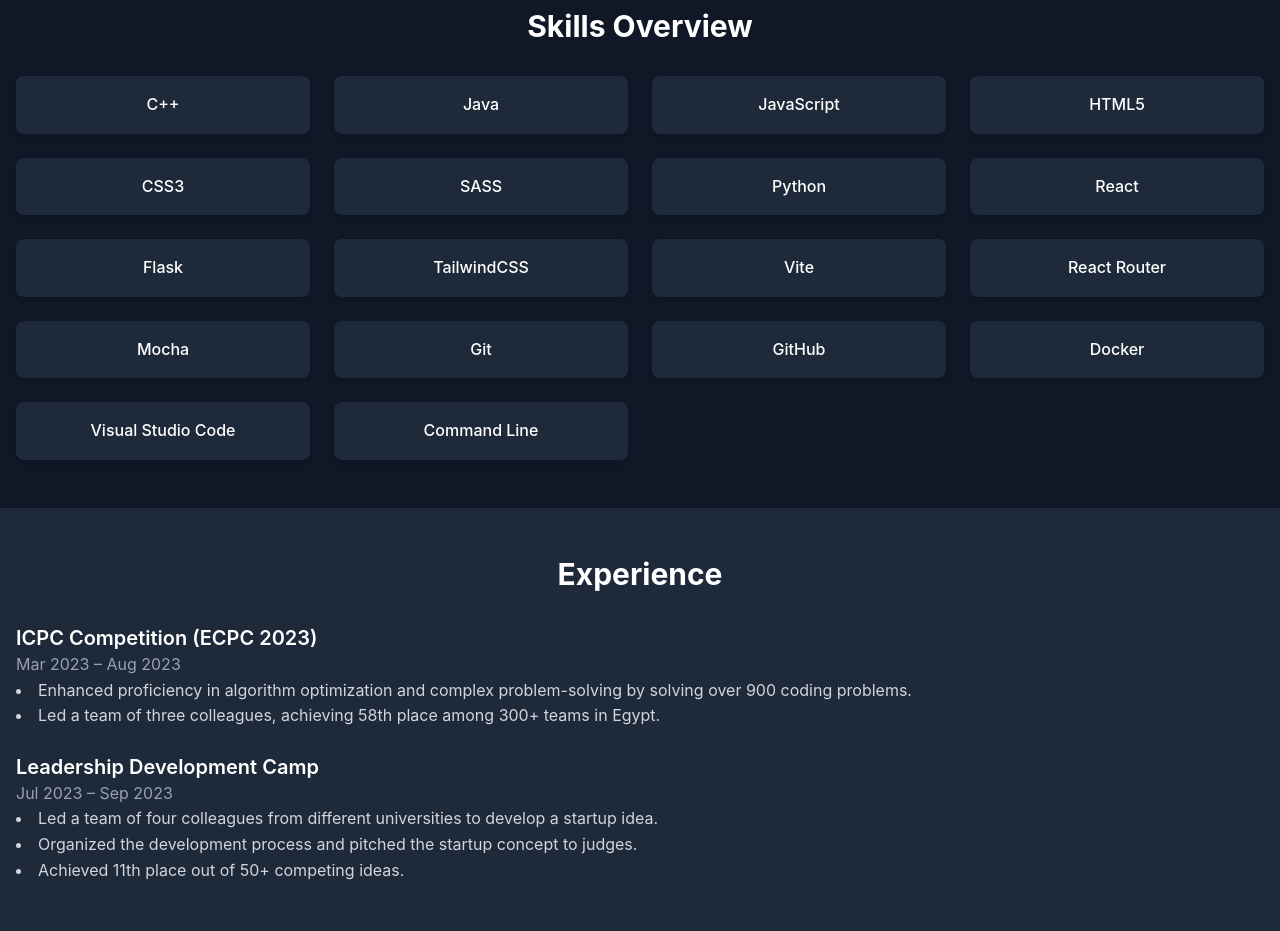
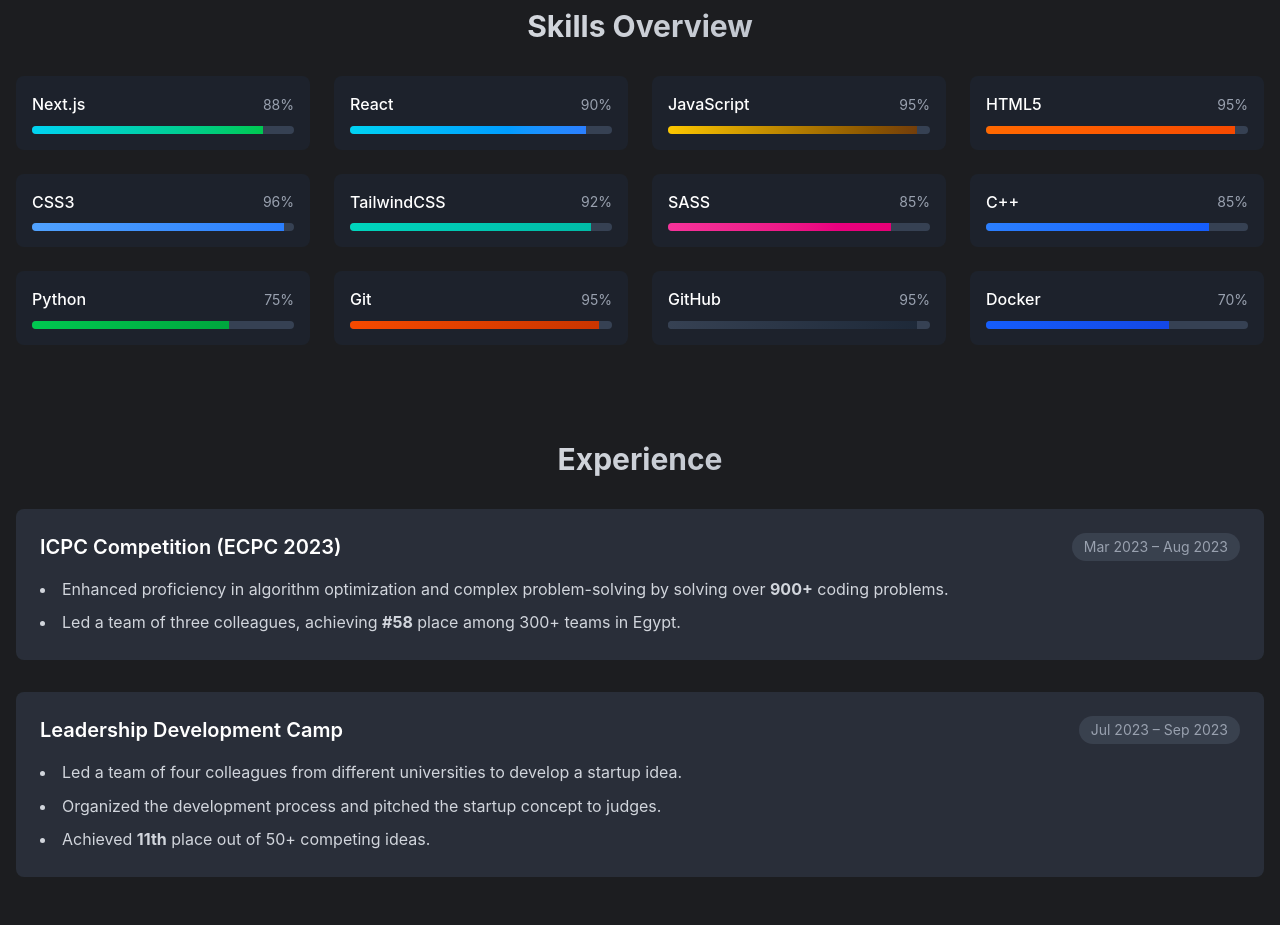
Before and after one commit to Abdulrahman-Nasser0/portifolio-nextjs, a Next.js app: page /about in a window 1280 px wide. Shown: the part 840-1771 px from the top of the page. Built offline with nearby package versions, Linux system fonts and the light colour scheme.

Commit message:
About page full styling + content for the other pages

```diff
--- a/src/app/(in-progress)/about/page.jsx
+++ b/src/app/(in-progress)/about/page.jsx
@@ -1,8 +1,47 @@
 'use client';
 
 import Image from 'next/image';
+import { useState, useEffect, useRef } from 'react';
 
 export default function About() {
+  const [skillsInView, setSkillsInView] = useState(false);
+  const skillsRef = useRef(null);
+
+  const skills = [
+    { name: "Next.js", level: 88, color: "from-cyan-400 to-green-500" },
+    { name: "React", level: 90, color: "from-cyan-400 to-blue-500" },
+    { name: "JavaScript", level: 95, color: "from-yellow-400 to-yellow-900" },
+    { name: "HTML5", level: 95, color: "from-orange-500 to-orange-600" },
+    { name: "CSS3", level: 96, color: "from-blue-400 to-blue-500" },
+    { name: "TailwindCSS", level: 92, color: "from-teal-400 to-teal-500" },
+    { name: "SASS", level: 85, color: "from-pink-500 to-pink-600" },
+    { name: "C++", level: 85, color: "from-blue-500 to-blue-600" },
+    { name: "Python", level: 75, color: "from-green-500 to-green-600" },
+    { name: "Git", level: 95, color: "from-orange-600 to-orange-700" },
+    { name: "GitHub", level: 95, color: "from-gray-700 to-gray-800" },
+    { name: "Docker", level: 70, color: "from-blue-600 to-blue-700" },
+  ];
+
+  useEffect(() => {
+    const observer = new IntersectionObserver(
+      ([entry]) => {
+        if (entry.isIntersecting) {
+          setSkillsInView(true);
+        }
+      },
+      { threshold: 0.1 }
+    );
+
+    if (skillsRef.current) {
+      observer.observe(skillsRef.current);
+    }
+
+    return () => {
+      if (skillsRef.current) {
+        observer.unobserve(skillsRef.current);
+      }
+    };
+  }, []);
   return (
     <main className="min-h-screen text-white bg-[var(--color-text)] animate-bgEnter">
       <div className="container mx-auto px-4 flex flex-col lg:flex-row items-center gap-8 pt-[7rem] md:pt-[10rem] min-h-screen">
@@ -18,50 +57,42 @@
         </div>
 
         {/* Text Section */}
-        <div className="lg:w-1/2 text-center lg:text-left">
-          <h1 className="text-4xl font-bold mb-4">About Me</h1>
-          <p className="text-lg leading-relaxed">
-            Hi, I'm Abdulrahman, a passionate frontend developer with a knack for creating visually stunning and user-friendly web applications. I specialize in React and TailwindCSS, and I love bringing ideas to life through code.
-          </p>
-          <p className="text-lg leading-relaxed mt-4">
-            When I'm not coding, you can find me exploring new technologies, reading about design trends, or enjoying a good cup of coffee.
-          </p>
-          <p className="text-lg leading-relaxed mt-4">
-            I am currently pursuing a Bachelor's Degree in Computer Science at Assiut University, with a GPA of 3.41/4.0. My coursework includes Data Structures, Algorithms, and Object-Oriented Programming.
-          </p>
+        <div className="lg:w-2/3 text-center lg:text-left ">
+          <h1 className="text-4xl font-bold mb-4 bg-gradient-to-r from-white to-gray-300 bg-clip-text text-transparent">About Me</h1>
+          <p className="text-base leading-normal opacity-80 hover:opacity-100 transition-opacity duration-300 max-w-2xl">
+            A Front-end developer passionate about building clean, modern, and responsive web applications. I specialize in <span className='font-bold text-white hover:text-blue-400 transition-colors duration-300 cursor-pointer'>React</span>, <span className='font-bold text-white hover:text-cyan-400 transition-colors duration-300 cursor-pointer'>TailwindCSS</span>, and recently <span className='font-bold text-white hover:text-gray-300 transition-colors duration-300 cursor-pointer'>Next.js</span>, focusing on creating seamless user experiences with performance and accessibility in mind. I love transforming ideas into interactive interfaces and continuously exploring new technologies to refine my craft.          </p>
+
+          <p className="text-base leading-normal opacity-80 mt-3 hover:opacity-100 transition-opacity duration-300 max-w-2xl">
+            Currently a senior Computer Science student at Assiut University, pursuing a Bachelor's Degree with a GPA of <span className="font-bold">3.41/4.0</span>. My coursework includes Data Structures, Algorithms, Object-Oriented Programming, etc.
+         </p>
         </div>
       </div>
 
       {/* Skills Section */}
-      <section className="bg-gray-900 py-12">
+      <section className=" py-12">
         <div className="container mx-auto px-4">
-          <h2 className="text-3xl font-bold text-center mb-8">Skills Overview</h2>
-          <div className="grid grid-cols-2 md:grid-cols-3 lg:grid-cols-4 gap-6">
-            {[
-              "C++",
-              "Java",
-              "JavaScript",
-              "HTML5",
-              "CSS3",
-              "SASS",
-              "Python",
-              "React",
-              "Flask",
-              "TailwindCSS",
-              "Vite",
-              "React Router",
-              "Mocha",
-              "Git",
-              "GitHub",
-              "Docker",
-              "Visual Studio Code",
-              "Command Line",
-            ].map((skill) => (
+          <h2 className="text-3xl font-bold text-center mb-8 bg-gradient-to-r from-white to-gray-400 bg-clip-text text-transparent">Skills Overview</h2>
+          <div ref={skillsRef} className="grid grid-cols-1 md:grid-cols-2 lg:grid-cols-4 gap-6">
+            {skills.map((skill, index) => (
               <div
-                key={skill}
-                className="bg-gray-800 text-white py-4 px-6 rounded-lg shadow-md text-center font-medium"
+                key={skill.name}
+                className="bg-gray-800/50 hover:bg-gray-800/80 rounded-lg p-4 transition-all duration-300 hover:scale-105 hover:shadow-lg hover:shadow-white/10 group cursor-pointer"
+                style={{ animationDelay: `${index * 100}ms` }}
               >
-                {skill}
+                <div className="flex justify-between items-center mb-2">
+                  <span className="font-medium text-white group-hover:text-blue-400 transition-colors duration-300">{skill.name}</span>
+                  <span className="text-sm text-gray-400 group-hover:text-white transition-colors duration-300">{skill.level}%</span>
+                </div>
+                <div className="w-full bg-gray-700 rounded-full h-2 overflow-hidden">
+                  <div
+                    className={`h-full bg-gradient-to-r ${skill.color} transition-all duration-1000 ease-out group-hover:shadow-lg`}
+                    style={{
+                      width: skillsInView ? '0%' : '0%',
+                      animation: skillsInView ? `fillWidth 1.5s ease-out ${index * 100}ms forwards` : 'none',
+                      '--skill-level': `${skill.level}%`
+                    }}
+                  ></div>
+                </div>
               </div>
             ))}
           </div>
@@ -69,25 +100,29 @@
       </section>
 
       {/* Experience Section */}
-      <section className="bg-gray-800 py-12">
+      <section className=" py-12">
         <div className="container mx-auto px-4">
-          <h2 className="text-3xl font-bold text-center mb-8">Experience</h2>
-          <div className="space-y-6">
-            <div>
-              <h3 className="text-xl font-semibold">ICPC Competition (ECPC 2023)</h3>
-              <p className="text-gray-400">Mar 2023 – Aug 2023</p>
-              <ul className="list-disc list-inside text-gray-300">
-                <li>Enhanced proficiency in algorithm optimization and complex problem-solving by solving over 900 coding problems.</li>
-                <li>Led a team of three colleagues, achieving 58th place among 300+ teams in Egypt.</li>
+          <h2 className="text-3xl font-bold text-center mb-8 bg-gradient-to-r from-white to-gray-400 bg-clip-text text-transparent">Experience</h2>
+          <div className="space-y-8">
+            <div className="bg-gray-700/50 hover:bg-gray-700/80 rounded-lg p-6 transition-all duration-300 hover:scale-[1.02] hover:shadow-lg hover:shadow-white/10 group">
+              <div className="flex flex-col md:flex-row md:items-center md:justify-between mb-4">
+                <h3 className="text-xl font-semibold text-white group-hover:text-blue-400 transition-colors duration-300">ICPC Competition (ECPC 2023)</h3>
+                <span className="text-gray-400 mt-2 md:mt-0 px-3 py-1 bg-gray-600/50 rounded-full text-sm">Mar 2023 – Aug 2023</span>
+              </div>
+              <ul className="list-disc list-inside text-gray-300 space-y-2">
+                <li className="hover:text-white transition-colors duration-300">Enhanced proficiency in algorithm optimization and complex problem-solving by solving over <span className="font-bold">900+</span> coding problems.</li>
+                <li className="hover:text-white transition-colors duration-300">Led a team of three colleagues, achieving <span className="font-bold">#58</span> place among 300+ teams in Egypt.</li>
               </ul>
             </div>
-            <div>
-              <h3 className="text-xl font-semibold">Leadership Development Camp</h3>
-              <p className="text-gray-400">Jul 2023 – Sep 2023</p>
-              <ul className="list-disc list-inside text-gray-300">
-                <li>Led a team of four colleagues from different universities to develop a startup idea.</li>
-                <li>Organized the development process and pitched the startup concept to judges.</li>
-                <li>Achieved 11th place out of 50+ competing ideas.</li>
+            <div className="bg-gray-700/50 hover:bg-gray-700/80 rounded-lg p-6 transition-all duration-300 hover:scale-[1.02] hover:shadow-lg hover:shadow-white/10 group">
+              <div className="flex flex-col md:flex-row md:items-center md:justify-between mb-4">
+                <h3 className="text-xl font-semibold text-white group-hover:text-green-400 transition-colors duration-300">Leadership Development Camp</h3>
+                <span className="text-gray-400 mt-2 md:mt-0 px-3 py-1 bg-gray-600/50 rounded-full text-sm">Jul 2023 – Sep 2023</span>
+              </div>
+              <ul className="list-disc list-inside text-gray-300 space-y-2">
+                <li className="hover:text-white transition-colors duration-300">Led a team of four colleagues from different universities to develop a startup idea.</li>
+                <li className="hover:text-white transition-colors duration-300">Organized the development process and pitched the startup concept to judges.</li>
+                <li className="hover:text-white transition-colors duration-300">Achieved <span className="font-bold">11th</span> place out of 50+ competing ideas.</li>
               </ul>
             </div>
           </div>
@@ -105,6 +140,16 @@
             opacity: 1;
           }
         }
+
+        @keyframes fillWidth {
+          0% {
+            width: 0%;
+          }
+          100% {
+            width: var(--skill-level);
+          }
+        }
+
         .animate-bgEnter {
           animation: bgEnter 1s ease-in-out forwards;
         }
--- a/src/app/(in-progress)/contact/page.jsx
+++ b/src/app/(in-progress)/contact/page.jsx
@@ -8,6 +8,11 @@
 
 export default function Contact() {
   return (
-      <main>Contact Page</main>
+      <main className='min-h-screen text-white bg-[var(--color-text)] '>
+        <div className='container mx-auto px-4 py-26'>
+          <h1 className='text-4xl font-bold mb-4'>Contact Me</h1>
+          <p className='text-lg mb-8'>I'm currently working on this page. Stay tuned!</p>
+        </div>
+      </main>
   );
 }
--- a/src/app/(in-progress)/work/page.jsx
+++ /dev/null
@@ -1,13 +0,0 @@
-
-/** @type {import('next').Metadata} */
-export const metadata = {
-  title: 'Work',
-  description:
-    'Helping brands thrive in the digital world. Located in The Netherlands. Delivering tailor-made digital designs and building interactive websites from scratch. © Code by Dennis',
-};
-
-export default function Work() {
-  return (
-      <main>Work Page</main>
-  );
-}
--- a/src/app/layout.jsx
+++ b/src/app/layout.jsx
@@ -16,7 +16,6 @@
     <html lang="en">
       <body
         suppressHydrationWarning={true}
-        className={`min-h-[200vh] `}
       >
         <LenisProvider />
         <Header />
```
Also changed, not shown: src/app/(in-progress)/projects/page.jsx (added, +17 -0 lines).
